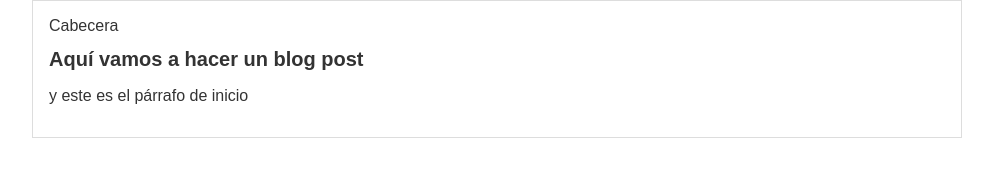
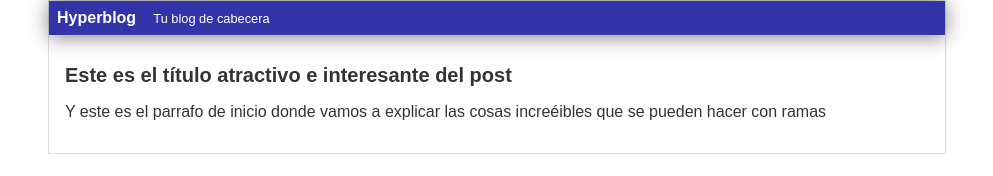
Before and after one commit to GabrielPuig1975/Hyper-Blog, a plain HTML site: page blog/index.html in a window 1280 px wide. Shown: the whole page, without its empty margins (143-1136 px from the left). Drawn offline with Linux system fonts and the light colour scheme.

Commit message:
Finalizada la cabecera con diseño azul

```diff
--- a/blog/index.html
+++ b/blog/index.html
@@ -1,20 +1,19 @@
 <!DOCTYPE html>
-<html lang="en">
+<html>
     <head>
-    <meta charset="UTF-8">
-    <meta http-equiv="X-UA-Compatible" content="IE=edge">
-    <meta name="viewport" content="width=device-width, initial-scale=1.0">
-    <link rel="stylesheet" href="./styles.css">
-    <title>Document</title>
+        <title>El titulo del post</title>
+        <link rel="stylesheet" href="./styles.css" />
     </head>
     <body>
         <div id="container">
             <div id="cabecera">
-            Cabecera
+                Hyperblog
+                <span id="tagline">Tu blog de cabecera</span>
             </div>
             <div id="post">
-            <h1>Aquí vamos a hacer un blog post</h1>
-            <p>y este es el párrafo de inicio</p>
+                <h1>Este es el título atractivo e interesante del post</h1>
+                <p>Y este es el parrafo de inicio donde vamos a explicar las cosas increéibles que se pueden hacer con ramas</p>
+
             </div>
         </div>
     </body>
--- a/blog/styles.css
+++ b/blog/styles.css
@@ -2,15 +2,33 @@ body
 {
     color: #333;
     text-align: center;
-    font-family: "Arial";
+    font-family: Arial;
     font-size: 16px;
     margin: 0;
     padding: 0;
 }
+
+#cabecera
+{
+    background: #33A;
+    box-shadow: 0px 2px 20px 0px rgba(0,0,0,0.5);
+    color: white;
+    font-weight: bold;
+    margin: 0;
+    padding: 0.5em;
+}
+
+#cabecera #tagline
+{
+    padding: 0 0 0 1em;
+    font-weight: normal;
+    font-size: 0.8em;
+}
+
 #container
 {
     width: 70%;
-    padding: 1em;
+    padding: 0;
     text-align: left;
     border: 1px solid #DDD;
     margin: 0 auto;
@@ -20,3 +38,7 @@ body
 {
     font-size: 20px;
 }
+#post
+{
+    padding: 1em;
+}
```
Lines whose indentation alone changed are shown as unchanged.
